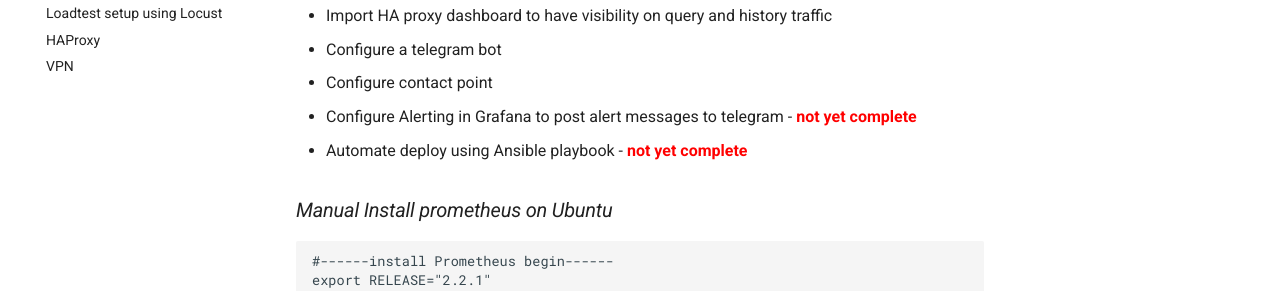
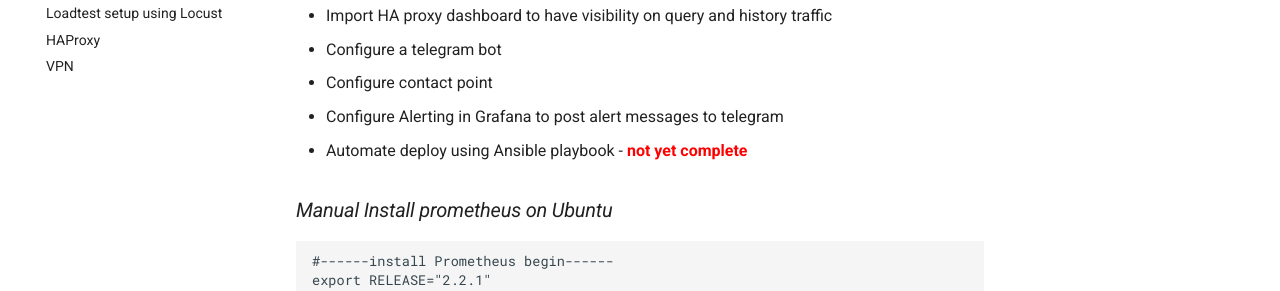
Before and after one commit to oneinacillian/wiki, an MkDocs documentation site: the page built from docs/monitoring.md, in a window 1280 px wide and 900 px high. Shown: the part 386-677 px from the top of the window. Built offline with MkDocs 1.6.1 and Material for MkDocs 9.7.7, drawn with Linux system fonts in a browser that asks for light colours.

Commit message:
update monitoring piece

```diff
--- a/docs/monitoring.md
+++ b/docs/monitoring.md
@@ -7,7 +7,7 @@
 - Import HA proxy dashboard to have visibility on query and history traffic
 - Configure a telegram bot
 - Configure contact point
-- Configure Alerting in Grafana to post alert messages to telegram - <span style="color:red">**not yet complete**</span>
+- Configure Alerting in Grafana to post alert messages to telegram
 - Automate deploy using Ansible playbook - <span style="color:red">**not yet complete**</span>
 
 ### *Manual Install prometheus on Ubuntu*
```
